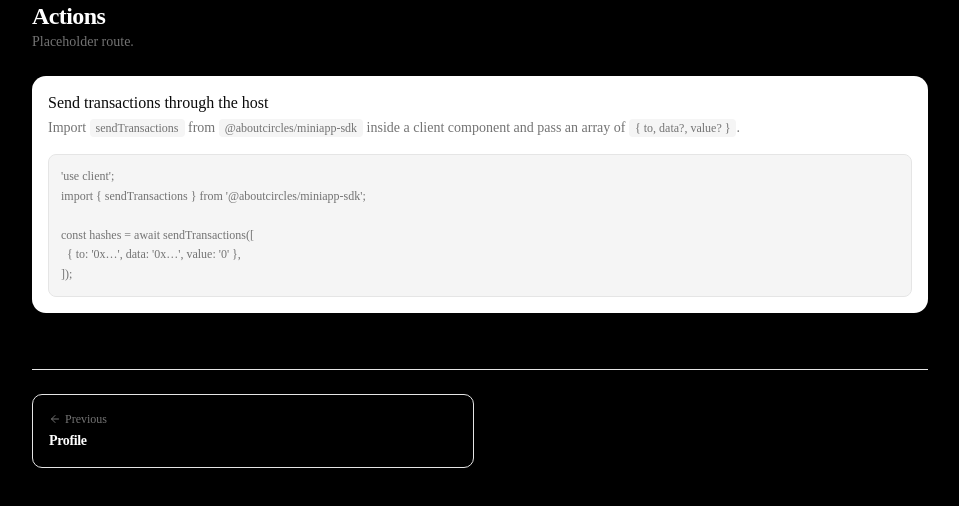
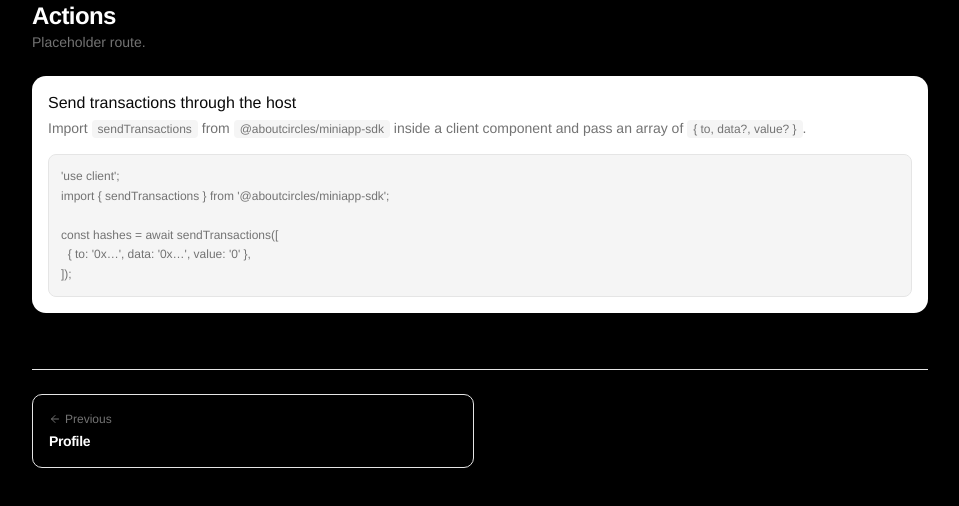
Before and after one commit to gnc-works/all-together, a Next.js app: page /actions in a window 1280 px wide. Shown: the top 506 px of the page, without its empty margins (160-1119 px from the left). Built offline with nearby package versions, Linux system fonts and the light colour scheme.

Commit message:
Fix font fallback to Times: set --font-sans to Helvetica properly

```diff
--- a/app/globals.css
+++ b/app/globals.css
@@ -5,9 +5,9 @@
 @theme inline {
   --color-background: var(--background);
   --color-foreground: var(--foreground);
-  --font-sans: var(--font-sans);
-  --font-mono: var(--font-geist-mono);
-  --font-heading: var(--font-sans);
+  --font-sans: "Helvetica Neue", Helvetica, Arial, sans-serif;
+  --font-mono: "Helvetica Neue", Helvetica, Arial, sans-serif;
+  --font-heading: "Helvetica Neue", Helvetica, Arial, sans-serif;
   --color-sidebar-ring: var(--sidebar-ring);
   --color-sidebar-border: var(--sidebar-border);
   --color-sidebar-accent-foreground: var(--sidebar-accent-foreground);
```
